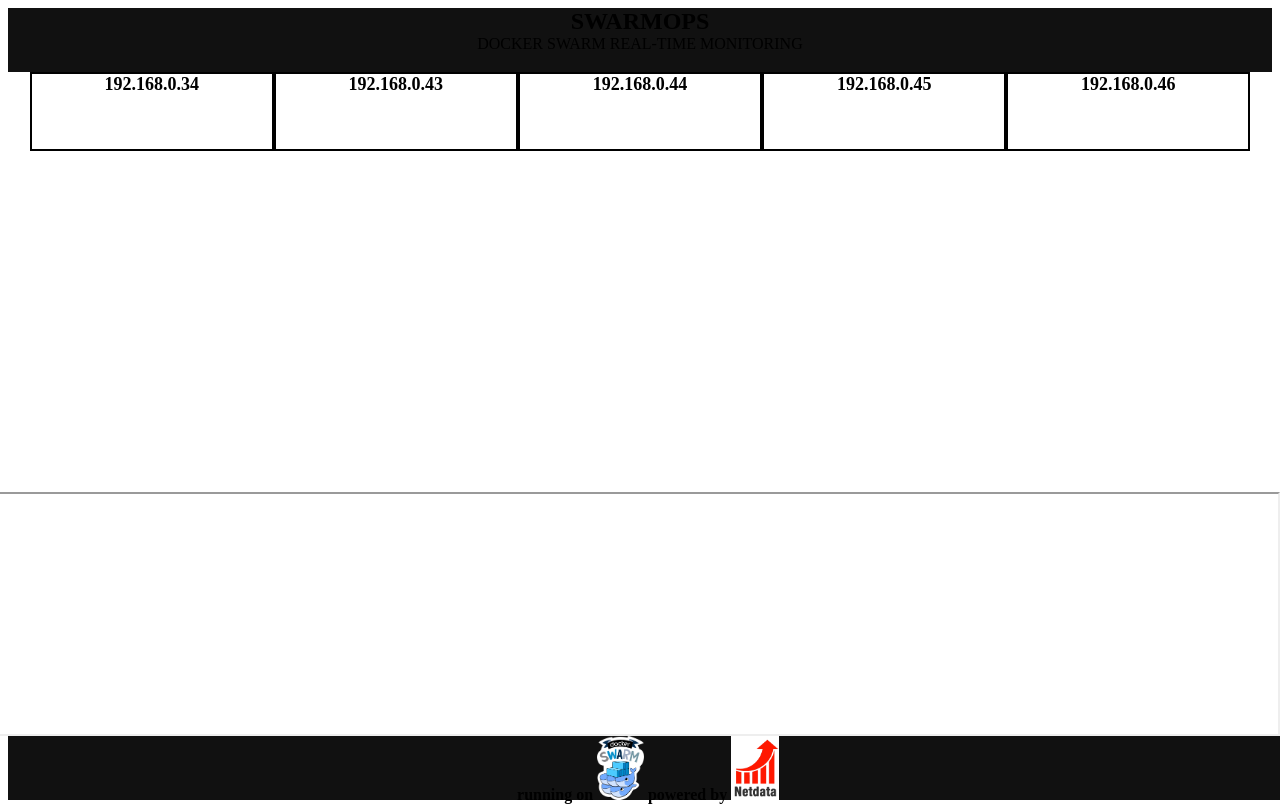
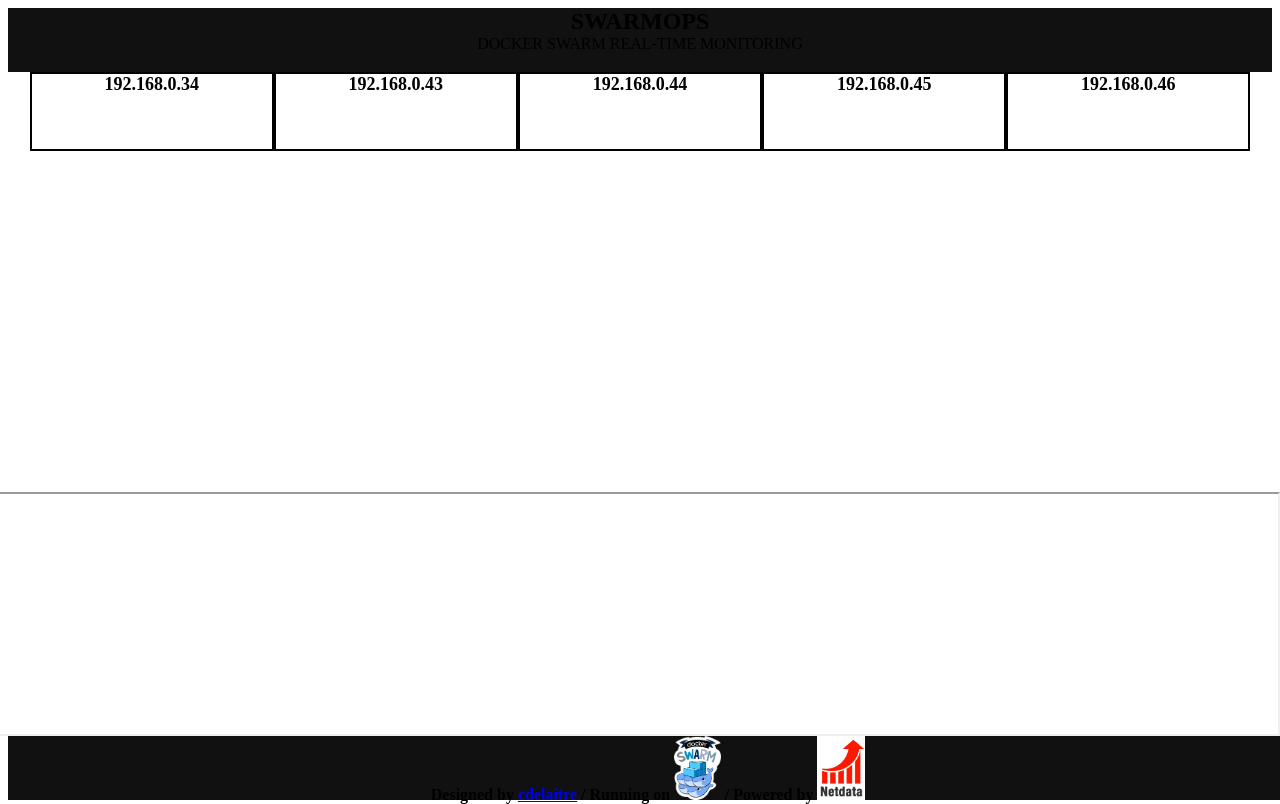
Before and after one commit to cdelaitre/swarmops, a plain HTML site: page src/index.html in a window 1280 px wide. Drawn offline with Linux system fonts and the light colour scheme.

Commit message:
Add documentation and update footer web

```diff
--- a/src/index.html
+++ b/src/index.html
@@ -31,8 +31,7 @@
     <div id="cluster" class="cluster"></div>
     <iframe id="frame" class="frame" src="">Your browser doesn't support iframes.</iframe>
     <div class="footer">
-      <b>running on <a href="https://www.docker.com" target="_blank"><img src="img/docker-swarm-logo.png" height="64px" /></a>
-      powered by <a href="https://github.com/firehol/netdata" target="_blank"><img src="img/Netdata_Logo.png" height="64px" /></a></b><br/>
+      <b>Designed by <a href="https://github.com/cdelaitre">cdelaitre</a> / Running on <a href="https://github.com/docker/swarm" target="_blank"><img src="img/docker-swarm-logo.png" height="64px" /></a> / Powered by <a href="https://github.com/firehol/netdata" target="_blank"><img src="img/Netdata_Logo.png" height="64px" /></a></b><br/>
     </div>
   </div>
 </body>
```
Also changed, not shown: 1 other file.
